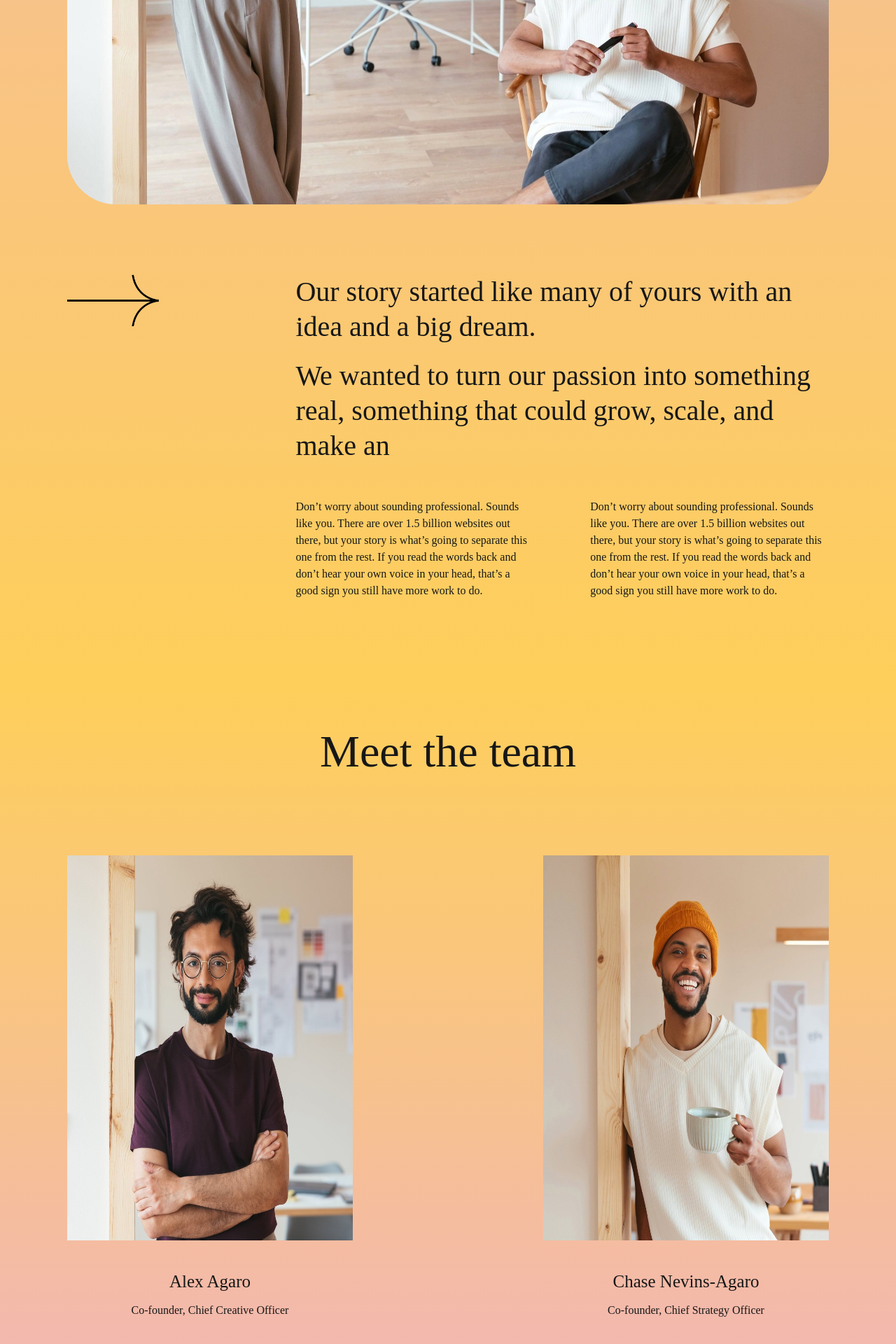
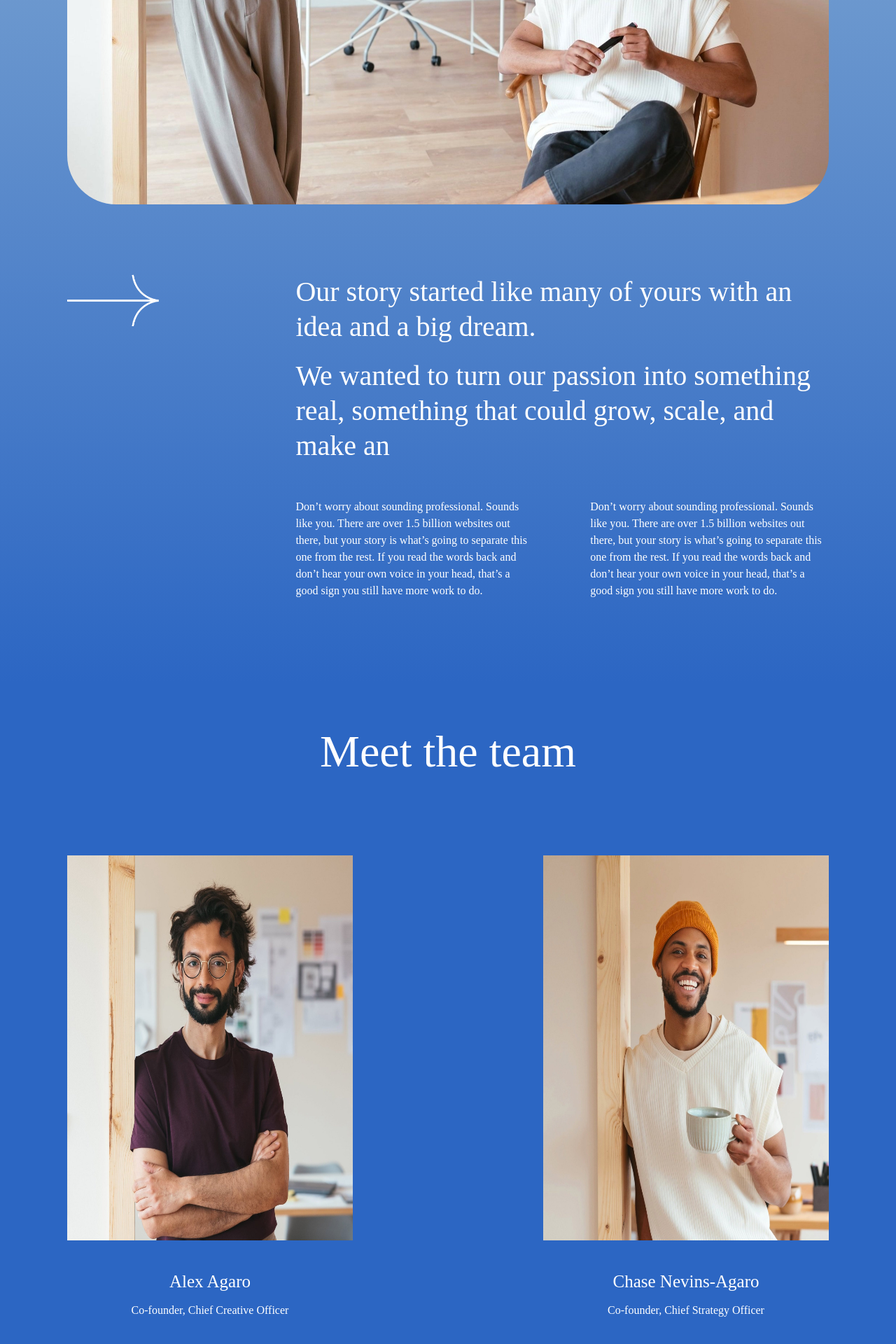
Before and after one commit to calebeffiom/portfolio-eyo, a Next.js app: page /pages/about in a window 1280 px wide. Shown: the part 938-2858 px from the top of the page at 70% size. Built offline with nearby package versions, Linux system fonts and the light colour scheme; a web font is replaced by a local one.

Commit message:
changed the gradient for the about us

```diff
--- a/src/components/pages/about/hero/index.tsx
+++ b/src/components/pages/about/hero/index.tsx
@@ -3,7 +3,7 @@ import Link from "next/link"
 const AboutHero = () =>{
     return(
         <header>
-            <div className="header-inner pb-[50px] pt-[200px] bg-gradient-to-b from-[#F2B7B4] to-[#FECF5A]">
+            <div className="header-inner pb-[50px] pt-[200px] bg-gradient-to-b from-[#a8c7d9] to-[#2c66c3]">
                 <Container>
                     <section className="hero-content-cont mb-[100px]">
                         <div className="hero-headingText-cont w-[75%] mb-[60px]">
@@ -16,10 +16,10 @@ const AboutHero = () =>{
 
 
 
-                    <section className="section-content-cont">
+                    <section className="section-content-cont text-[#fff]">
                         <div className="section-content-flex flex justify-between">
                             <div className="section-image-cont w-[12%]">
-                                <img src="/img/arrow.png" alt="" />
+                                <img src="/img/white-arrow.png" alt="" />
                             </div>
                             <div className="section-content w-[70%]">
                                 <div className="section-content-heading mb-[50px]">
--- a/src/components/pages/about/team/index.tsx
+++ b/src/components/pages/about/team/index.tsx
@@ -2,12 +2,12 @@ import { Container } from "@shared"
 const Team = () => {
     return (
         <section>
-            <div className="bg-gradient-to-b from-[#FECF5A] to-[#F2B7B4] pt-[50px] pb-[100px]">
+            <div className="bg-[#2c66c3] pt-[50px] pb-[100px]">
                 <Container>
                     <div>
-                        <div className="w-[fit-content] mx-[auto] mb-[100px]"><h2 className="text-[4rem]">Meet the team</h2></div>
+                        <div className="w-[fit-content] mx-[auto] mb-[100px] text-[#fff]"><h2 className="text-[4rem]">Meet the team</h2></div>
 
-                        <div className="flex justify-between gap-[25%]">
+                        <div className="flex justify-between gap-[25%] text-[#fff]">
 
                             <div className="w-[40%]">
                                 <div className="">
@@ -22,7 +22,7 @@ const Team = () => {
 
 
 
-                            <div className="w-[40%]">
+                            <div className="w-[40%] text-[#fff]">
                                 <div>
                                     <img src="/img/image-asset7.jpeg" className="h-[550px] w-[100%]" alt="" />
                                 </div>
--- a/src/components/shared-components/nav/index.tsx
+++ b/src/components/shared-components/nav/index.tsx
@@ -24,8 +24,8 @@ const Navbar: React.FC<NavbarProps> = ({ color }) => {
 
                         {/* Desktop Nav */}
                         <ul className=" hidden items-center md:flex overflow-y-hidden gap-10 text-lg font-medium">
+                            <li><Link href="/about">About Us</Link></li>
                             <li><Link href="/case-study">Case Study</Link></li>
-                            <li><Link href="/contact">Contact</Link></li>
                         </ul>
 
                         {/* Mobile Menu Button */}
@@ -50,8 +50,9 @@ const Navbar: React.FC<NavbarProps> = ({ color }) => {
                                 className="md:hidden px-6 pb-4"
                             >
                                 <ul className=" gap-4 text-lg bg-[#fff] h-[auto] ml-[auto] font-medium">
+                                <li><Link className="block w-full px-4 py-2 bg-[#fff] hover:bg-white/30" href="/about" onClick={() => setIsOpen(false)}>Contact</Link></li>
                                     <li><Link className="block w-full px-4 py-3 bg-[#fff] hover:bg-white/30" href="/case-study" onClick={() => setIsOpen(false)}>Case Study</Link></li>
-                                    <li><Link className="block w-full px-4 py-2 bg-[#fff] hover:bg-white/30" href="/contact" onClick={() => setIsOpen(false)}>Contact</Link></li>
+
                                 </ul>
                             </motion.div>
                         )}
--- a/src/pages/about/index.tsx
+++ b/src/pages/about/index.tsx
@@ -4,7 +4,7 @@ import { LandingLayout } from "@layouts";
 const About: NextPage = () => {
     return (
       <LandingLayout
-        navColor="#F2B7B4"
+        navColor="#ffff"
       >
         <AboutPage/>
       </LandingLayout>
```
Also changed, not shown: public/img/white-arrow.png (added).
